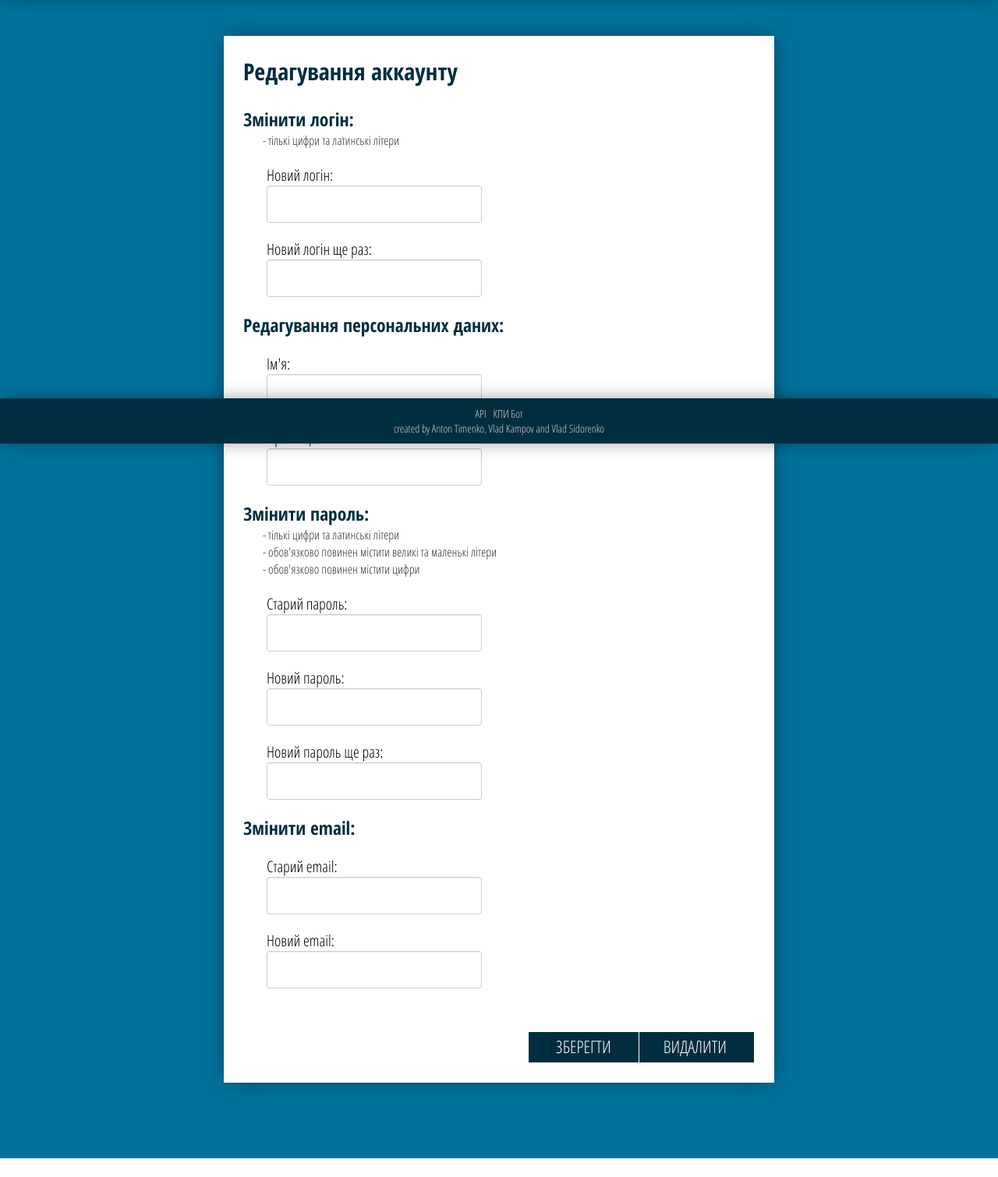
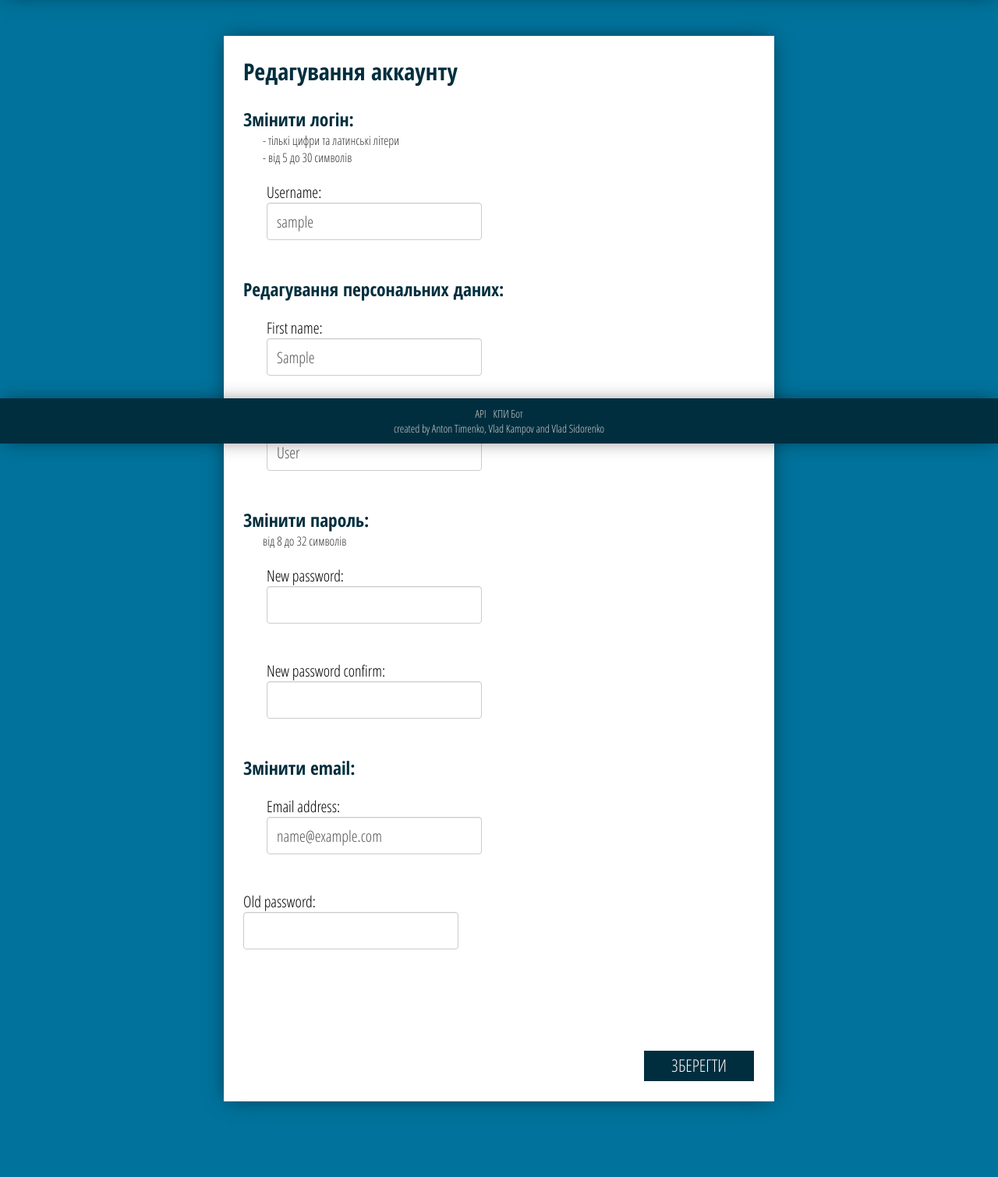
Before and after one commit to techquilateam/rozklad, a Django app: page /profile/ in a window 1280 px wide. Shown: the part 234-1744 px from the top of the page at 78% size. Before the commit the page ends 1720 px from the top, so only its background shows below. Run offline with Django 3.2, Linux system fonts and the light colour scheme; the visitor is signed in with stand-in values (Sample User, id 1); parts of the project's set-up code (start-up, migrations or seed data) failed here and were passed over; some libraries are stand-ins or nearby versions.

Commit message:
Implemented profile and captcha

```diff
--- /dev/null
+++ b/frontend/forms.py
@@ -0,0 +1,33 @@
+from django import forms
+from django.utils.translation import ugettext as _
+from django.contrib.auth.models import User
+from django.core.exceptions import ValidationError
+
+class EditUserProfile(forms.ModelForm):
+    username = forms.CharField(required=True, min_length=5, max_length=30)
+    new_password = forms.CharField(required=False, min_length=8, max_length=32, widget=forms.PasswordInput)
+    new_password_confirm = forms.CharField(required=False, widget=forms.PasswordInput)
+    old_password = forms.CharField(required=True, widget=forms.PasswordInput)
+
+    def clean_new_password_confirm(self):
+        if self.cleaned_data.get('new_password') or self.cleaned_data.get('new_password_confirm'):
+            if not (self.cleaned_data.get('new_password') and self.cleaned_data.get('new_password_confirm')):
+                raise ValidationError(_('Passwords don\'t match'))
+            if self.cleaned_data['new_password'] != self.cleaned_data['new_password_confirm']:
+                raise ValidationError(_('Passwords don\'t match'))
+
+    def clean_old_password(self):
+        if not self.instance.check_password(self.cleaned_data['old_password']):
+            raise ValidationError(_('Wrong password'))
+
+    def save(self, commit=True):
+        instance = super(EditUserProfile, self).save(commit=False)
+        if self.cleaned_data.get('new_password'):
+            instance.set_password(self.cleaned_data['new_password'])
+        if commit:
+            instance.save()
+        return instance
+
+    class Meta:
+        model = User
+        fields = ['username', 'first_name', 'last_name', 'new_password', 'new_password_confirm', 'email', 'old_password']
--- a/frontend/templates/base.html
+++ b/frontend/templates/base.html
@@ -12,6 +12,7 @@
 		<meta name="viewport" content="width=device-width, initial-scale=1, maximum-scale=1, user-scalable=no">
 		<meta charset="utf-8">
 		<script src="/static/js/jquery-2.1.4.min.js"></script>
+		<script src='https://www.google.com/recaptcha/api.js'></script>
 		<script>
 		  (function(i,s,o,g,r,a,m){i['GoogleAnalyticsObject']=r;i[r]=i[r]||function(){
 		  (i[r].q=i[r].q||[]).push(arguments)},i[r].l=1*new Date();a=s.createElement(o),
@@ -39,10 +40,10 @@
 					<button class="button">знайти</button>
 				</form>
 				{% if user.is_authenticated %}
-					<a href="#" class="login exit">Вийти</a>
-					<a href="/profile" class="login">{{ user.get_username }}</a>
+					<a class="login exit" style="cursor: pointer">Вийти</a>
+					<a href="/profile/" class="login">{{ user.get_username }}</a>
 				{% else %}
-					<a href="#" class="login">Увійти</a>
+					<a class="login" style="cursor: pointer">Увійти</a>
 				{% endif %}
 				<div class="clear"></div>
 			</div>
@@ -57,7 +58,7 @@
 		<footer>
 			<div class="container">
 				<div class="links">
-					<a href="#">API</a> &nbsp; <a href="http://telegram.me/kpibot" class="foretelegram">КПИ Бот</a>
+					<a>API</a> &nbsp; <a href="http://telegram.me/kpibot" class="foretelegram">КПИ Бот</a>
 				</div>
 				<div class="createdby">
 					created by <a href="http://vk.com/antontimenko">Anton Timenko</a>, <a href="http://vk.com/vladkampov">Vlad Kampov</a> and <a href="http://vk.com/vlad_sidorenko">Vlad Sidorenko</a>
@@ -71,29 +72,31 @@
 				<h1 class="maintitle">Вікно логіну</h1>
 				<i class="closeicon"></i>
 				<div class="content">
-					<input type="text" placeholder="Ім'я користувача" id="login_username_input">
-					<input type="password" placeholder="Пароль" id="login_password_input">
-					<p class="error">Перевірте правильність уведених даних</p>
-					<button name="" class="button" id="login_button">Увійти</button>
+					<form action="/login/" method="post" id="login_form">
+						<input type="text" placeholder="Ім'я користувача" name="username">
+						<input type="password" placeholder="Пароль" name="password">
+						<div class="g-recaptcha" data-sitekey="6LeqARETAAAAAL2RGxJ7Pm6XQjrmVyX_nk6tumdZ"></div>
+						<p class="error">Error</p>
+						<button class="button" id="login_button">Увійти</button>
+					</form>
 				</div>
 			</div>
 		</div>
 		{% endif %}
 		<script>
-			function getCookie(name)
-			{
-				var cookieValue = null;
+			function getCookie(name) {
+				var cookieValue = null
 				if (document.cookie && document.cookie != '') {
-					var cookies = document.cookie.split(';');
+					var cookies = document.cookie.split(';')
 					for (var i = 0; i < cookies.length; i++) {
-						var cookie = jQuery.trim(cookies[i]);
+						var cookie = jQuery.trim(cookies[i])
 						if (cookie.substring(0, name.length + 1) == (name + '=')) {
-							cookieValue = decodeURIComponent(cookie.substring(name.length + 1));
-							break;
+							cookieValue = decodeURIComponent(cookie.substring(name.length + 1))
+							break
 						}
 					}
 				}
-				return cookieValue;
+				return cookieValue
 			}
 
 			$.ajaxSetup({
@@ -103,8 +106,7 @@
 					}
 				}
 			})
-		</script>
-		<script>
+
 			$(document).ready(function() {
 				$("#search__input").keyup(function() {
 					var base_url = "/" + $("#searchbar option:selected").attr("class") + "/"
@@ -141,11 +143,6 @@
 						$("#search_proposals ul li").remove()
 					}
 				})
-			})
-		</script>
-		<script>
-			$(document).ready(function() {
-
 
 				function mousemove_tooltip_event_handler(eventObject) {
 					$data_tooltip = $(this).data("typename")
@@ -162,33 +159,42 @@
 						"left": 0
 					})
 				}
-				{% if not user.is_authenticated %}
-					$(".login").click(function() {
-						$("#overlay, #login.modal").css("opacity", 1).fadeIn(300)
-					})
-				{% endif %}
+
+				$(".login").click(function() {
+					$("#overlay, #login.modal").css("opacity", 1).fadeIn(300)
+				})
+
 				$(".closeicon").click(function() {
 					$("#overlay, #search_proposals, .modal").animate({opacity: 0}, 300, function() {
 						$(this).hide()
 					})
 					return false
 				})
-				$("#login_username_input, #login_password_input").keyup(function() {
+
+				$("#login_form input").keyup(function() {
 					$(".error").animate({"opacity": 0}, 300)
 				})
-				$("#login_button").click(function() {
+
+				$("#login_form").on("submit", function(event) {
+					event.preventDefault()
+
 					$.ajax({
-						method: "POST",
-						url: "/login/",
-						dataType: "json",
-						data: {
-							username: $("#login_username_input").val(),
-							password: $("#login_password_input").val()
-						}
+						method: $(this).attr("method"),
+						url: $(this).attr("action"),
+						data: $(this).serialize(),
+						dataType: "json"
 					}).done(function(data) {
-						if (data.result == "OK") {
-							window.location.reload()
+						grecaptcha.reset()
+
+						if (data.status == "OK") {
+							location.reload()
 						} else {
+							if (data.error_code == 0) {
+								$(".error").text("Перевірте правильність уведених даних")
+							} else {
+								$(".error").text("Перевірка на робота не пройдена")
+							}
+
 							$(".error").animate({opacity: 1}, 400)
 						}
 					})
@@ -200,16 +206,18 @@
 						url: "/logout/",
 						dataType: "json"
 					}).done(function(data) {
-						if (data.result == "OK") {
-							window.location.reload()
+						if (data.status == "OK") {
+							location.reload()
 						}
 					})
 				})
 
-				$('i.type[data-type="0"], i.type[data-type="1"], i.type[data-type="2"]').on("mousemove", mousemove_tooltip_event_handler).on("mouseout", mouseout_tooltip_event_handler);
+				$('i.type[data-type="0"], i.type[data-type="1"], i.type[data-type="2"]').on("mousemove", mousemove_tooltip_event_handler).on("mouseout", mouseout_tooltip_event_handler)
+
 				$(".moregroups").on("mouseenter", function() {
 					$(this).siblings(".moregroups-detais").fadeIn(300)
 				})
+
 				$(".moregroups-detais").on("mouseleave", function() {
 					$(this).fadeOut(300)
 				})
--- a/frontend/templates/profile.html
+++ b/frontend/templates/profile.html
@@ -3,18 +3,20 @@
 {% block content %}
 	<section id="profile-settings">
 		<div class="container">
+			<form action="/edit-profile/" method="post" id="profile_edit_form">
 				<h2 class="title">Редагування аккаунту</h2>
 				<div class="one_half">
 					<h3>Змінити логін: </h3>
-				<p class="hint">- тількі цифри та латинські літери</p>
+					<p class="hint">
+						- тількі цифри та латинські літери
+						<br>
+						- від 5 до 30 символів
+					</p>
 					<div class="content">
 						<p>
-						<label for="Логін">Новий логін:</label><br>
-						<input type="text" id="new_login">
-					</p>
-					<p>
-						<label for="Логін">Новий логін ще раз:</label><br>
-						<input type="text" id="new_login_again">
+							{{ user_form.username.label_tag }}
+							{{ user_form.username }}
+							<span class="error" id="id_username_error" data-form_name="username">Error</span>
 						</p>
 					</div>
 				</div>
@@ -22,33 +24,31 @@
 					<h3>Редагування персональних даних:</h3>
 					<div class="content">
 						<p>
-						<label for="Логін">Ім'я:</label><br>
-						<input type="text" id="Логін">
+							{{ user_form.first_name.label_tag }}
+							{{ user_form.first_name }}
+							<span class="error" id="id_first_name_error" data-form_name="first_name">Error</span>
 						</p>
 						<p>
-						<label for="Логін">Прізвище:</label><br>
-						<input type="text" id="Логін">
+							{{ user_form.last_name.label_tag }}
+							{{ user_form.last_name }}
+							<span class="error" id="id_last_name_error" data-form_name="last_name">Error</span>
 						</p>
 					</div>
 				</div>
 				<div class="clear"></div>
 				<div class="one_half">
 					<h3>Змінити пароль: </h3>
-				<p class="hint">- тількі цифри та латинські літери <br>
-				- обов'язково повинен містити великі та маленькі літери <br>
-				- обов'язково повинен містити цифри</p>
+					<p class="hint">від 8 до 32 символів</p>
 					<div class="content">
 						<p>
-						<label for="Логін">Старий пароль:</label><br>
-						<input type="text" id="Логін">
+							{{ user_form.new_password.label_tag }}
+							{{ user_form.new_password }}
+							<span class="error" id="id_new_password_error" data-form_name="new_password">Error</span>
 						</p>
 						<p>
-						<label for="Логін">Новий пароль:</label><br>
-						<input type="text" id="Логін">
-					</p>
-					<p>
-						<label for="Логін">Новий пароль ще раз:</label><br>
-						<input type="text" id="Логін">
+							{{ user_form.new_password_confirm.label_tag }}
+							{{ user_form.new_password_confirm }}
+							<span class="error" id="id_new_password_confirm_error" data-form_name="new_password_confirm">Error</span>
 						</p>
 					</div>
 				</div>
@@ -56,32 +56,79 @@
 					<h3>Змінити email:</h3>
 					<div class="content">
 						<p>
-						<label for="Логін">Старий email:</label><br>
-						<input type="text" id="Логін">
-					</p>
-					<p>
-						<label for="Логін">Новий email:</label><br>
-						<input type="text" id="Логін">
+							{{ user_form.email.label_tag }}
+							{{ user_form.email }}
+							<span class="error" id="id_email_error" data-form_name="email">Error</span>
 						</p>
 					</div>
 				</div>
 				<div class="clear"></div>
-			<p class="error">Перевірте правильність уведених даних</p>
-			<button class="button close" id="delete">Видалити</button>
-			<button class="button" id="save_lesson">Зберегти</button>
+				<p>
+					{{ user_form.old_password.label_tag }}
+					{{ user_form.old_password }}
+					<span class="error" id="id_old_password_error" data-form_name="old_password">Error</span>
+				</p>
+				<div class="g-recaptcha" data-sitekey="6LeqARETAAAAAL2RGxJ7Pm6XQjrmVyX_nk6tumdZ"></div>
+				<p>
+					<span class="error" id="id_captcha_error" data-form_name="captcha">Error</span>
+				</p>
+				<p class="error" id="profile_success" style="color: green">Успішно збережено</p>
+				<button class="button" type="submit">Зберегти</button>
 				<div class="clear"></div>
+			</form>
 		</div>
 	</section>
 	<script>
 		$(document).ready(function() {
-			$("#new_login").keyup(function() {
-				$(this).removeClass("has-error").removeClass("has-success").removeClass("has-warning")
-				var reg=/^(?:[a-z]*[a-z]\d[a-z]*$|[a-z]*[a-z][a-z]*$)/i; //i will fix it, yeah
-				if (reg.test($(this).val())) {
-					$(this).addClass("has-success")
+			$("#profile_edit_form").on("submit", function(event) {
+				event.preventDefault()
+
+				$.ajax({
+					method: $(this).attr("method"),
+					url: $(this).attr("action"),
+					data: $(this).serialize(),
+					dataType: "json"
+				}).done(function(data) {
+					grecaptcha.reset()
+
+					var have_errors = false
+					var error_spans = $("#profile_edit_form span.error")
+					for (var i = 0; i < error_spans.length; i++) {
+						var error_span = $(error_spans[i])
+						var error_name = error_span.data("form_name")
+
+						if (typeof data.errors[error_name] != "undefined") {
+							have_errors = true
+							if (error_span.css("opacity") == 0) {
+								error_span.text(data.errors[error_name][0])
+								error_span.animate({opacity: 1}, 400)
 							} else {
-					$(this).addClass("has-warning")
+								error_span.animate({opacity: 0}, 400, function() {
+									$(this).text(data.errors[$(this).data("form_name")][0])
+									$(this).animate({opacity: 1}, 400)
+								})
 							}
+						} else {
+							if (error_span.css("opacity") == 1) {
+								error_span.animate({opacity: 0}, 400)
+							}
+						}
+					}
+
+					if (!have_errors) {
+						if ($("#id_new_password").val()) {
+							location = "/"
+						}
+
+						$("#id_old_password").val("")
+
+						$("#profile_success").animate({opacity: 1}, 400, function() {
+							setTimeout(function() {
+								$("#profile_success").animate({opacity: 0}, 400)
+							}, 2000)
+						})
+					}
+				})
 			})
 		})
 	</script>
--- a/frontend/urls.py
+++ b/frontend/urls.py
@@ -6,6 +6,8 @@ urlpatterns = [
     url(r'^$', views.index),
     url(r'^(?P<type>groups|teachers|rooms)/(?P<id>[0-9]+)/$', views.timetable),
     url(r'^(?P<type>groups|teachers|rooms|disciplines)/search/$', views.search),
+    url(r'^profile/$', views.profile),
+    url(r'^edit-profile/$', views.edit_profile),
     url(r'^create-lesson/$', views.create_lesson),
     url(r'^edit-lesson/$', views.edit_lesson),
     url(r'^remove-lesson/$', views.remove_lesson),
@@ -13,5 +15,4 @@ urlpatterns = [
     url(r'^login/$', views.auth_login),
     url(r'^logout/$', views.auth_logout),
     url(r'^admin/', include(admin.site.urls)),
-    url(r'^profile/', views.profile)
 ]
--- a/frontend/views.py
+++ b/frontend/views.py
@@ -1,14 +1,25 @@
 import json
-from django.http import HttpResponse, JsonResponse, Http404, HttpResponseBadRequest, HttpResponseForbidden
+import urllib.request
+import urllib.parse
+from django.http import HttpResponse, JsonResponse, Http404, HttpResponseBadRequest, HttpResponseForbidden, HttpResponseRedirect
 from django.shortcuts import render
 from django.views.decorators.http import require_http_methods
 from django.contrib.auth import authenticate, login, logout
 from django.db.models import Q
 from django.core.cache import caches
 from django.views.decorators.csrf import ensure_csrf_cookie
+from django.utils.translation import ugettext as _
 from settings import domains
 from data.models import *
 from data.search import *
+from .forms import EditUserProfile
+
+def check_captcha(captcha_response):
+    captcha_data = bytes(urllib.parse.urlencode({
+        'secret': '6LeqARETAAAAAAsp5Ek43imvW5Ryey-0r5DRWG-g',
+        'response': captcha_response,
+    }).encode())
+    return json.loads(urllib.request.urlopen('https://www.google.com/recaptcha/api/siteverify', captcha_data).read().decode('utf-8'))['success']
 
 bad_request = HttpResponseBadRequest('Bad request')
 forbidden_request = HttpResponseForbidden('Forbidden')
@@ -19,7 +30,29 @@ def index(request):
 
 @ensure_csrf_cookie
 def profile(request):
-    return render(request, 'profile.html', {})
+    if not request.user.is_authenticated():
+        return HttpResponseRedirect('/')
+
+    context = {}
+    context['user_form'] = EditUserProfile(instance=request.user)
+
+    return render(request, 'profile.html', context)
+
+@require_http_methods(['POST'])
+def edit_profile(request):
+    if not request.user.is_authenticated():
+        return forbidden_request
+
+    user_form = EditUserProfile(request.POST, instance=request.user)
+
+    errors = user_form.errors
+    if (not check_captcha(request.POST['g-recaptcha-response'])):
+        errors['captcha'] = [_('Captcha not passed')]
+
+    if not errors:
+        user_form.save()
+
+    return JsonResponse({'errors': user_form.errors})
 
 @ensure_csrf_cookie
 def timetable(request, type, id):
@@ -587,24 +620,23 @@ def link_lesson(request):
 
 @require_http_methods(['POST'])
 def auth_login(request):
-    if ('username' in request.POST.keys()) and ('password' in request.POST.keys()):
-        username = request.POST['username']
-        password = request.POST['password']
-        print(username)
-        print(password)
-        user = authenticate(username=username, password=password)
+    if (not check_captcha(request.POST['g-recaptcha-response'])):
+        return JsonResponse({'status': 'ERROR', 'error_code': 1})
 
-        if user:
-            login(request, user)
+    username = request.POST['username']
+    password = request.POST['password']
 
-            return JsonResponse({'result': 'OK'})
-        else:
-            return JsonResponse({'result': 'ERROR'})
+    user = authenticate(username=username, password=password)
+
+    if user:
+        login(request, user)
+
+        return JsonResponse({'status': 'OK'})
     else:
-        return JsonResponse({'result': 'ERROR'})
+        return JsonResponse({'status': 'ERROR', 'error_code': 0})
 
 @require_http_methods(['POST'])
 def auth_logout(request):
     logout(request)
 
-    return JsonResponse({'result': 'OK'})
+    return JsonResponse({'status': 'OK'})
```
Also changed, not shown: frontend/templates/timetable_edit.html (line endings or trailing spaces). Lines whose indentation alone changed are shown as unchanged.
